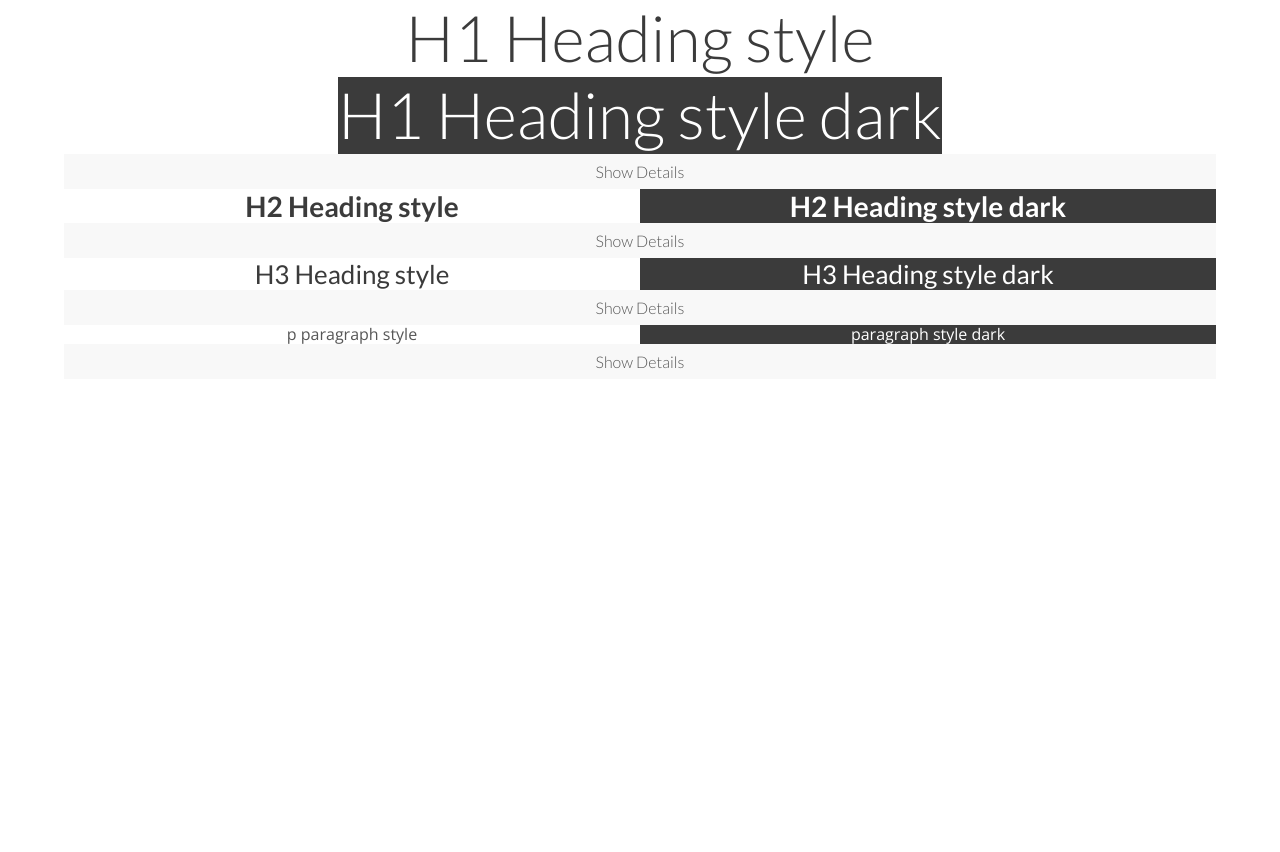
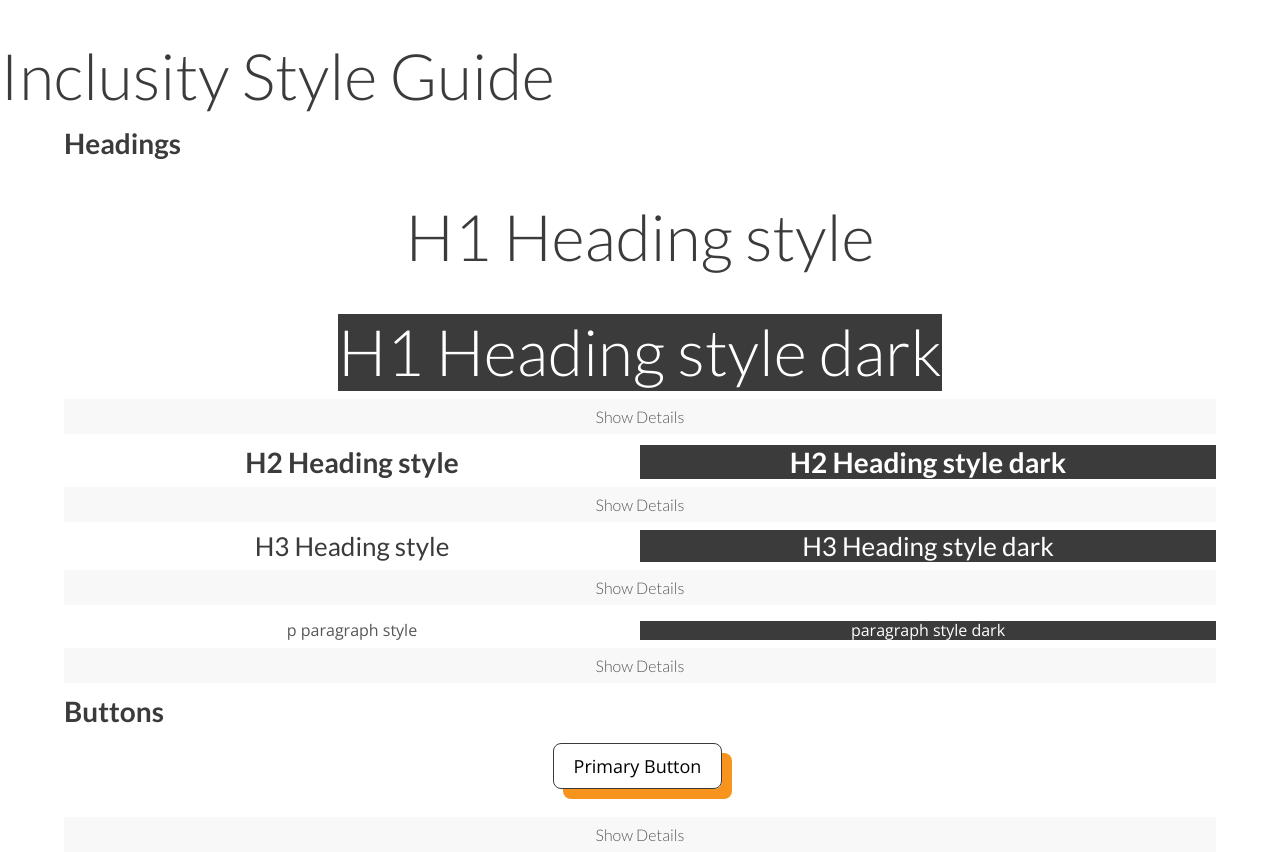
Before and after one commit to JDHofmann/inclusity-style-guide, a plain HTML site: page index.html in a window 1280 px wide. Before the commit the page ends 800 px from the top, so only its background shows below. Drawn offline with nearby package versions, Linux system fonts and the light colour scheme.

Commit message:
more updates

```diff
--- a/index.html
+++ b/index.html
@@ -7,14 +7,18 @@
 	<link rel="preconnect" href="https://fonts.googleapis.com">
 	<link rel="preconnect" href="https://fonts.gstatic.com" crossorigin>
 	<link href="https://fonts.googleapis.com/css2?family=Lato:wght@300;400;700&family=Open+Sans:ital@0;1&display=swap" rel="stylesheet">
-	<link rel="stylesheet" href="style.css">
+	<link rel="stylesheet" href="style/main.css">
 	<title>Inclusity Style Guide</title>
 </head>
 <body>
+	<header>
+		<h1>Inclusity Style Guide</h1>
+	</header>
 	<section>
+		<h2>Headings</h2>
 		<div>
 			<div class="flex-row-1-1">
-				<h1>H1 Heading style</h1>
+				<span class="h1-style">H1 Heading style</span>
 				<span class="h1-style dark">H1 Heading style dark</span>
 			</div>
 			<div class="accordian">
@@ -74,6 +78,7 @@
 			</div>
 		</div>
 	</section>
+
 	<section>
 		<div>
 			<div class="flex-row-1-1">
@@ -95,9 +100,23 @@
 		</div>
 	</section>
 	<section>
-		<!-- <div class="button-row">
-			<button>more details</button>
-		</div> -->
+		<h2>Buttons</h2>
+		<div class="button-row">
+			<button class="primary-btn">Primary Button</button>
+		</div>
+		<div class="accordian">
+			<button class="accordian-show-content">Show Details</button>
+			<button class="accordian-hide-content"> Hide Details</button>
+			<div class="accordian-content">
+				<ul>
+					<li class="lg">22px</li>
+					<li class="md">20px</li>
+					<li class="sm">18px</li>
+					<li>400 weight</li>
+					<li>#3b3b3b</li>
+				</ul>
+			</div>
+		</div>
 	</section>
 	<script src="main.js"></script>
 </body>
--- a/style.css
+++ /dev/null
@@ -1,167 +0,0 @@
-/* reset */
-
-body, h1, h2, h3, h4, h5, h6, p, a, ol, ul, li, span, button  {
-	margin: 0;
-	padding: 0;
-	font-family: 'Open Sans', sans-serif;
-	outline: none;
-	border: none;
-	background: none;
-}
-
-section {
-	width: 94%;
-	margin: auto;
-}
-
-.hide {
-	display: none
-}
-.show {
-	display: block
-}
-
-li {
-	list-style: none;
-	/* border: 1px solid;
-	border-bottom: none; */
-	text-align: center;
-	padding-top: .5em;
-}
-
-h1, .h1-style, h2, .h2-style, h3, .h3-style, h4, .h4-style {
-	font-family: 'Lato', sans-serif;
-	color: #3b3b3b;
-}
-
-p, .p-style, li, span, a {
-	font-family: 'Open Sans', sans-serif;
-	font-size: 16px;
-	font-weight: 400;
-	color: #575757;
-}
-
-h1 , .h1-style {
-	font-weight: 300;
-	font-size: 36px;
-	line-height: 1.2em;
-}
-/* div::before{
-	padding: 2em 0;
-	content: "";
-} */
-
-
-h1.dark, .h1-style.dark, h2.dark, .h2-style.dark, h3.dark, .h3-style.dark, h4.dark, .h4-style.dark, p.dark, .p-style.dark {
-	background-color: #3b3b3b;
-	color: #ffffff;
-}
-
-h2 , .h2-style {
-	font-weight: 700;
-	font-size: 24px;
-}
-
-h3 , .h3-style {
-	font-weight: 400;
-	font-size: 24px;
-}
-
-p, .p-style {
-	line-height: 1.2em;
-}
-
-.flex-row-1-1 {
-	display: flex;
-	justify-content: space-around;
-	flex-wrap: wrap;
-}
-
-.flex-row-1-1 > * {
-	min-width: 50%;
-	text-align: center;
-}
-
-.accordian button {
-	color: #575757;
-	background: #f8f8f8;
-	padding: .5em;
-	width: 100%;
-	font-size: 16px;
-	font-weight: 300;
-	font-family: 'Lato', sans-serif;
-}
-.accordian > *:not(.accordian-show-content) {
-	display: none;
-}
-
-/* .button-row {
-	width: 100%;
-}
-button {
-	border: 1px solid #3b3b3b;
-	border-radius: 8px;
-	padding: 10px 20px;
-} */
-
-.sm {
-	display: block;
-}
-.md, .lg {
-	display: none;
-}
-
-@media only screen and (min-width: 728px) {
-
-	section {
-		width: 90%;
-		margin: auto;
-	}
-
-	h1 , .h1-style {
-		font-size: 46px;
-	}
-
-	h2 , .h2-style {
-		font-size: 26px;
-	}
-
-	h3 , .h3-style {
-		font-size: 24px;
-	}
-
-	.sm, .lg {
-		display: none;
-	}
-
-	.md {
-		display: block;
-	}
-}
-
-@media only screen and (min-width: 1025px) {
-
-	section {
-		max-width: 1280px;
-	}
-
-	h1 , .h1-style {
-		font-size: 64px;
-	}
-
-	h2 , .h2-style {
-		font-size: 28px;
-	}
-
-	h3 , .h3-style {
-		font-size: 26px;
-	}
-
-	.md {
-		display: none;
-	}
-
-	.lg {
-		display: block;
-	}
-}
--- /dev/null
+++ b/style/_colors.scss
@@ -0,0 +1,12 @@
+
+$white: #ffffff;
+
+$gray-100: #f8f8f8;
+$gray-200: #e4e4e4;
+$gray-300: #cccccc;
+$gray-500: #a6a6a6;
+$gray-700: #707070;
+$gray-800: #575757;
+$gray-900: #3b3b3b;
+
+$orange: #f7941e;
--- /dev/null
+++ b/style/_headings.scss
@@ -0,0 +1,37 @@
+h1,
+.h1-style,
+h2,
+.h2-style,
+h3,
+.h3-style,
+h4,
+.h4-style {
+	font-family: 'Lato', sans-serif;
+	color: $gray-900;
+}
+
+h1,
+.h1-style {
+	@include dark();
+	font-weight: 300;
+	font-size: 36px;
+	line-height: 1.2em;
+	// this should be abstracted to account for more specific combos
+	margin-top: .6em;
+}
+
+h2,
+.h2-style {
+	@include dark();
+	font-weight: 700;
+	font-size: 24px;
+	margin-top: .4em;
+}
+
+h3 ,
+.h3-style {
+	@include dark();
+	font-weight: 400;
+	font-size: 24px;
+	margin-top: .3em;
+}
--- /dev/null
+++ b/style/_mixins.scss
@@ -0,0 +1,6 @@
+@mixin dark(){
+	&.dark {
+		background-color: $gray-900;
+		color: $white;
+	}
+}
--- /dev/null
+++ b/style/_reset.scss
@@ -0,0 +1,8 @@
+body, h1, h2, h3, h4, h5, h6, p, a, ol, ul, li, span, button  {
+	margin: 0;
+	padding: 0;
+	font-family: 'Open Sans', sans-serif;
+	outline: none;
+	border: none;
+	background: none;
+}
--- /dev/null
+++ b/style/main.scss
@@ -0,0 +1,172 @@
+/* reset */
+@import 'reset';
+@import 'colors';
+
+@import 'mixins';
+
+@import 'headings';
+
+
+
+section {
+	width: 94%;
+	margin: auto;
+}
+
+li {
+	list-style: circle;
+	margin-top: .5em;
+}
+
+
+p,
+.p-style,
+li,
+span,
+a {
+	font-family: 'Open Sans', sans-serif;
+	font-size: 16px;
+	font-weight: 400;
+	color: $gray-800;
+}
+
+/* div::before{
+	padding: 2em 0;
+	content: "";
+} */
+
+p,
+.p-style {
+	line-height: 1.2em;
+	@include dark();
+	&:not(h1,
+	.h1-style,
+	h2,
+	.h2-style,
+	h3,
+	.h3-style,
+	h4,
+	.h4-style){
+		margin-top: 1em;
+	}
+}
+
+.flex-row-1-1 {
+	display: flex;
+	justify-content: space-around;
+	flex-wrap: wrap;
+}
+
+.flex-row-1-1 > * {
+	min-width: 50%;
+	text-align: center;
+}
+
+.accordian {
+	// this should reveal the content slowly top down
+	transition: .5s ease;
+	button {
+		color: $gray-800;
+		background: $gray-100;
+		padding: .5em;
+		width: 100%;
+		font-size: 16px;
+		font-weight: 300;
+		font-family: 'Lato', sans-serif;
+		margin-top: .5em;
+	}
+	> *:not(.accordian-show-content) {
+		display: none;
+	}
+}
+
+.button-row {
+	width: 100%;
+	display: flex;
+	justify-content: center;
+	padding: 20px 0;
+
+	.primary-btn {
+		border: 1px solid #3b3b3b;
+		border-radius: 8px;
+		padding: 10px 20px;
+		box-shadow: 10px 10px $orange;
+		font-size: 18px;
+		margin: -5px 0 0 -5px;
+		transition: .5s ease;
+		&:hover {
+			box-shadow: 3px 3px $orange;
+			margin: -2px 0 0 -2px;
+		}
+	}
+}
+
+.sm {
+	display: block;
+}
+.md, .lg {
+	display: none;
+}
+
+@media only screen and (min-width: 728px) {
+
+	section {
+		width: 90%;
+		margin: auto;
+	}
+
+	h1 , .h1-style {
+		font-size: 46px;
+	}
+
+	h2 , .h2-style {
+		font-size: 26px;
+	}
+
+	h3 , .h3-style {
+		font-size: 24px;
+	}
+
+	.primary-btn {
+		font-size: 20px;
+	}
+
+	.sm, .lg {
+		display: none;
+	}
+
+	.md {
+		display: block;
+	}
+}
+
+@media only screen and (min-width: 1025px) {
+
+	section {
+		max-width: 1280px;
+	}
+
+	h1 , .h1-style {
+		font-size: 64px;
+	}
+
+	h2 , .h2-style {
+		font-size: 28px;
+	}
+
+	h3 , .h3-style {
+		font-size: 26px;
+	}
+
+	.primary-btn {
+		font-size: 22px;
+	}
+
+	.md {
+		display: none;
+	}
+
+	.lg {
+		display: block;
+	}
+}
```
Also changed, not shown: style/main.css (added), 1 other file.
